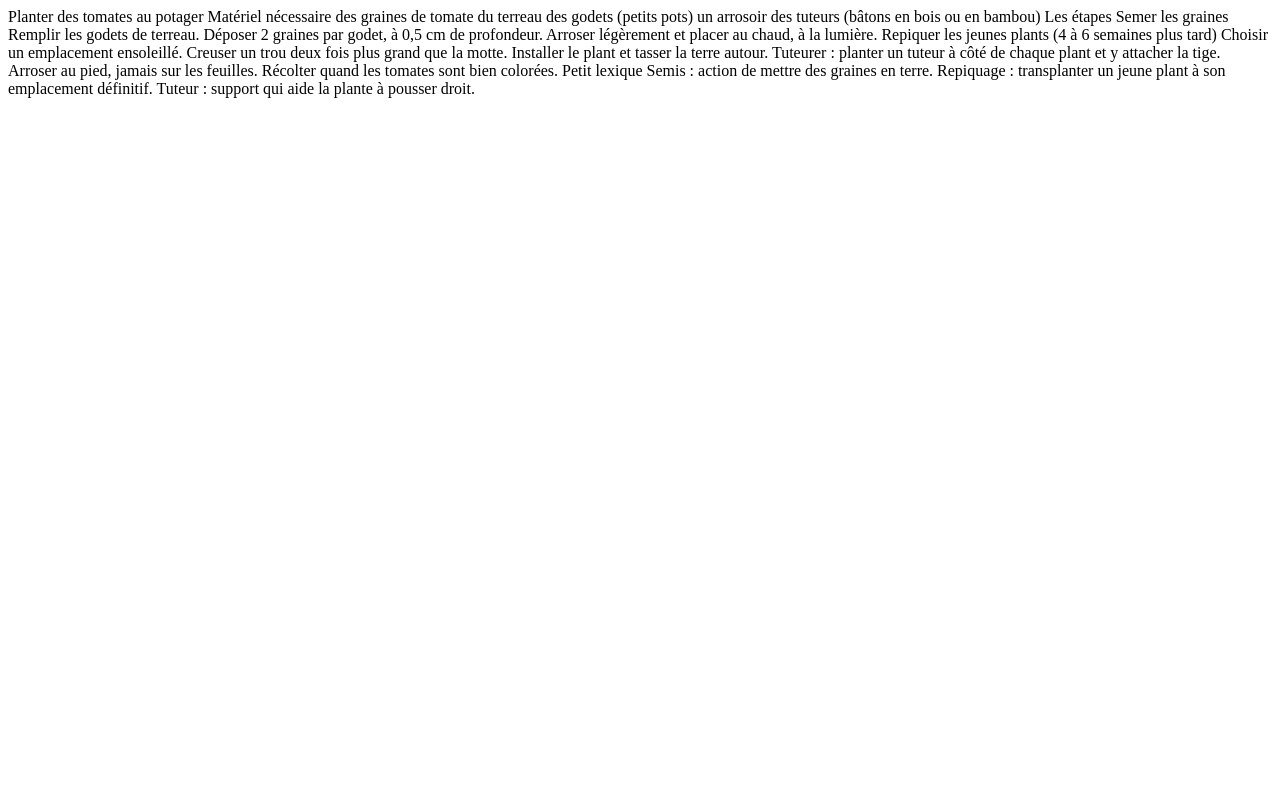
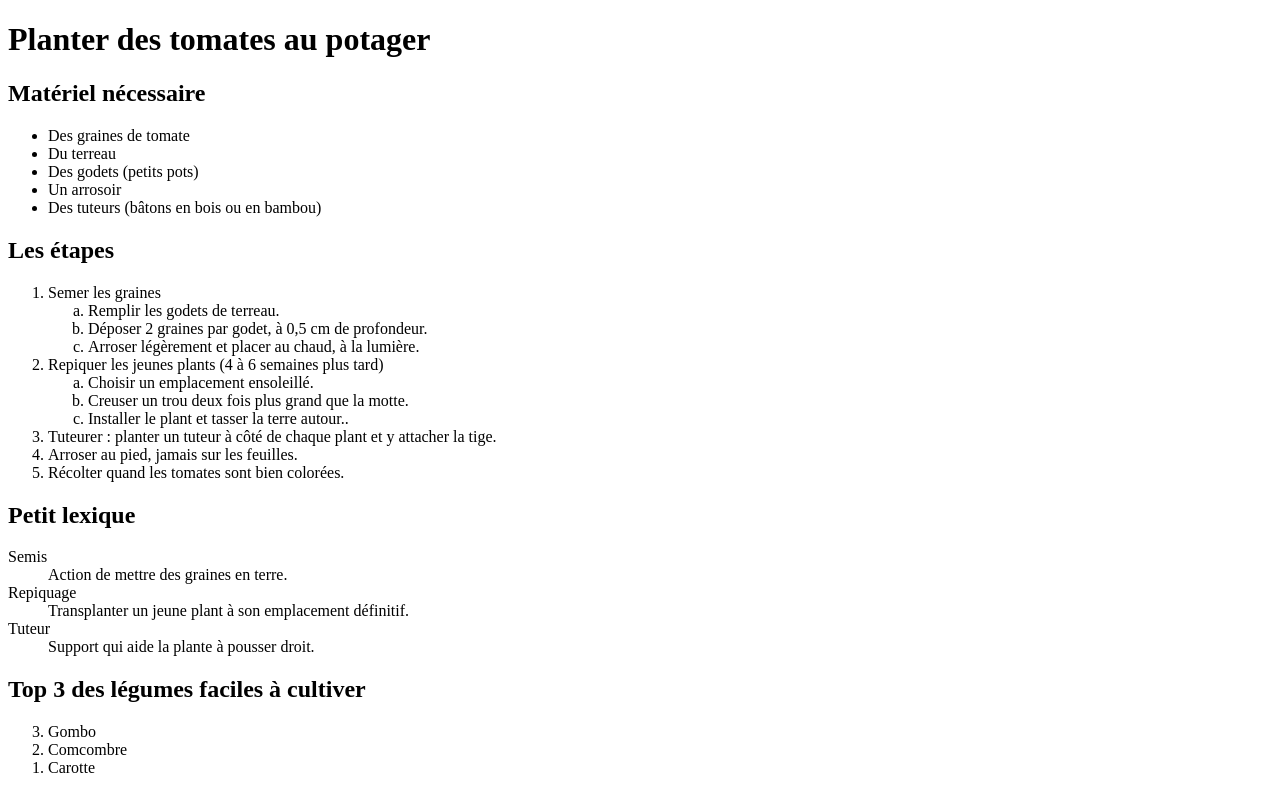
Before and after one commit to Fatma-u/exercice_html, a plain HTML site: page 03-listes/index.html in a window 1280 px wide. Drawn offline with Linux system fonts and the light colour scheme.

Commit message:
Exercice 03-listes

```diff
--- a/03-listes/index.html
+++ b/03-listes/index.html
@@ -7,34 +7,61 @@
 </head>
 <body>
   <!-- TODO 1 : titre principal -->
-  Planter des tomates au potager
+  <h1>Planter des tomates au potager</h1>
 
-  <!-- TODO 2 : titre de partie + liste NON ordonnée (l'ordre n'a pas d'importance) -->
-  Matériel nécessaire
-  des graines de tomate
-  du terreau
-  des godets (petits pots)
-  un arrosoir
-  des tuteurs (bâtons en bois ou en bambou)
+  <!-- liste NON ordonnée des matériels -->
+  <h2>Matériel nécessaire</h2>
+    <ul>
+      <li>Des graines de tomate</li>
+      <li>Du terreau</li>
+      <li>Des godets (petits pots)</li>
+      <li>Un arrosoir</li>
+      <li>Des tuteurs (bâtons en bois ou en bambou)</li>
+    </ul>
 
-  <!-- TODO 3 et 4 : titre de partie + liste ORDONNÉE, avec des sous-listes imbriquées -->
-  Les étapes
-  Semer les graines
-  Remplir les godets de terreau.
-  Déposer 2 graines par godet, à 0,5 cm de profondeur.
-  Arroser légèrement et placer au chaud, à la lumière.
-  Repiquer les jeunes plants (4 à 6 semaines plus tard)
-  Choisir un emplacement ensoleillé.
-  Creuser un trou deux fois plus grand que la motte.
-  Installer le plant et tasser la terre autour.
-  Tuteurer : planter un tuteur à côté de chaque plant et y attacher la tige.
-  Arroser au pied, jamais sur les feuilles.
-  Récolter quand les tomates sont bien colorées.
 
-  <!-- TODO 5 : titre de partie + liste de DÉFINITIONS -->
-  Petit lexique
-  Semis : action de mettre des graines en terre.
-  Repiquage : transplanter un jeune plant à son emplacement définitif.
-  Tuteur : support qui aide la plante à pousser droit.
+  <!-- liste ORDONNÉE des étapes à suivre -->
+  <h2>Les étapes</h2>
+  <ol>
+    <li>Semer les graines
+      <ol>
+        <li type="a">Remplir les godets de terreau.</li>
+        <li type="a">Déposer 2 graines par godet, à 0,5 cm de profondeur.</li>
+        <li type="a">Arroser légèrement et placer au chaud, à la lumière.</li>
+      </ol>
+    </li>
+    <li>Repiquer les jeunes plants (4 à 6 semaines plus tard)
+      <ol>
+        <li type="a">Choisir un emplacement ensoleillé.</li>
+        <li type="a">Creuser un trou deux fois plus grand que la motte.</li>
+        <li type="a">Installer le plant et tasser la terre autour..</li>
+      </ol>
+    </li>
+    <li>Tuteurer : planter un tuteur à côté de chaque plant et y attacher la tige.</li>
+    <li>Arroser au pied, jamais sur les feuilles.</li>
+    <li>Récolter quand les tomates sont bien colorées.</li>
+  </ol>
+
+  <!-- liste de DÉFINITIONS des termes -->
+  <h2>Petit lexique</h2>
+  <dl>
+    <dt>Semis</dt>
+    <dd>Action de mettre des graines en terre.</dd>
+
+    <dt>Repiquage</dt>
+    <dd>Transplanter un jeune plant à son emplacement définitif.</dd>
+
+    <dt>Tuteur</dt>
+    <dd>Support qui aide la plante à pousser droit.</dd>
+  </dl>
+
+  <!-- liste de légumes faciles à cultiver -->
+  <h2>Top 3 des légumes faciles à cultiver</h2>
+  <ol reversed>
+    <li>Gombo</li>
+    <li>Comcombre</li>
+    <li>Carotte</li>
+  </ol>
+
 </body>
 </html>
```
